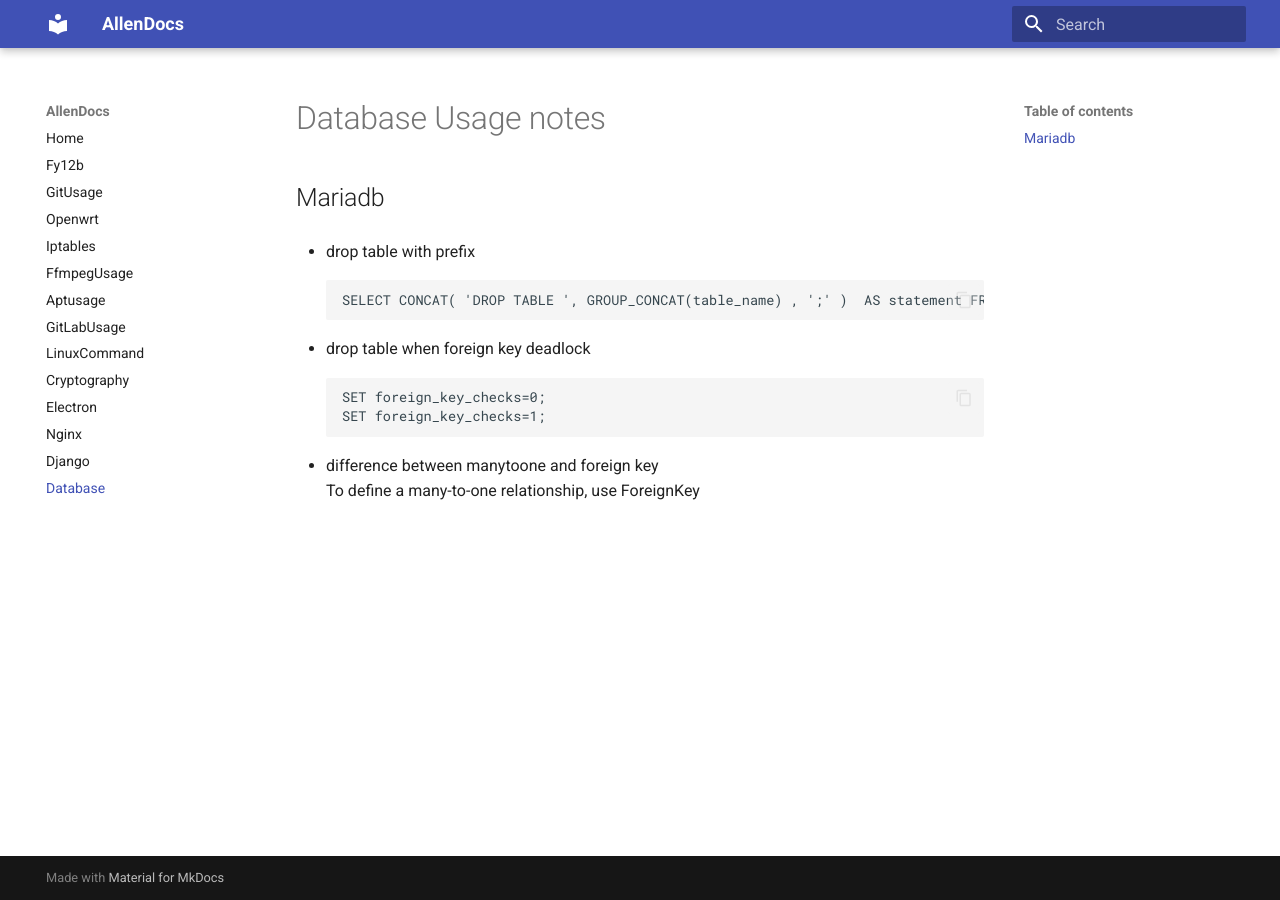
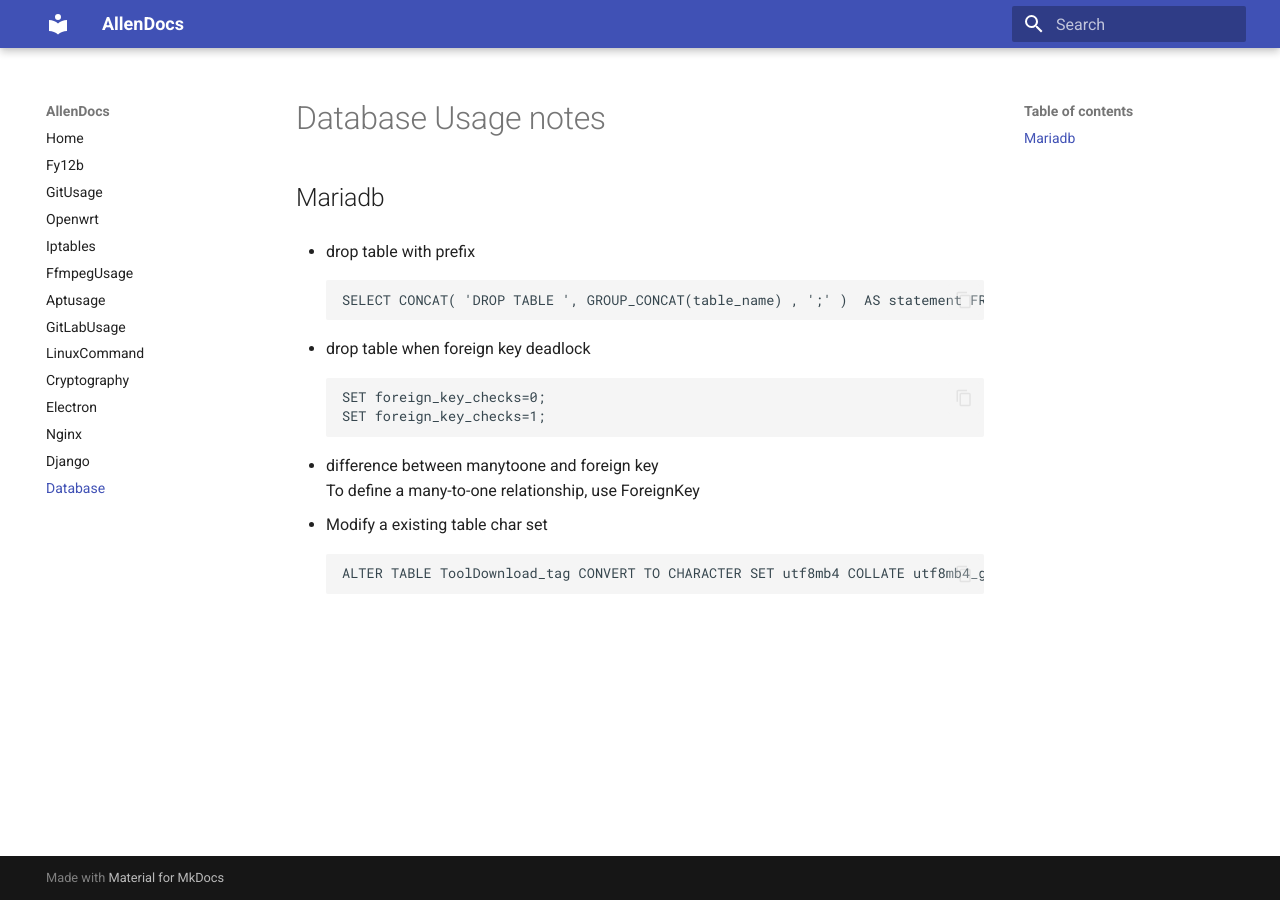
Before and after one commit to Ordinary-Capability/mydoc, an MkDocs documentation site: the page built from docs/database.md, in a window 1280 px wide. Built offline with MkDocs 1.6.1 and Material for MkDocs 9.7.7, drawn with Linux system fonts in a browser that asks for light colours.

Commit message:
Update database.md

````diff
--- a/docs/database.md
+++ b/docs/database.md
@@ -13,3 +13,8 @@
 
 - difference between manytoone and foreign key
     To define a many-to-one relationship, use ForeignKey
+
+- Modify a existing table char set
+    ```
+    ALTER TABLE ToolDownload_tag CONVERT TO CHARACTER SET utf8mb4 COLLATE utf8mb4_general_ci;
+    ```
````
